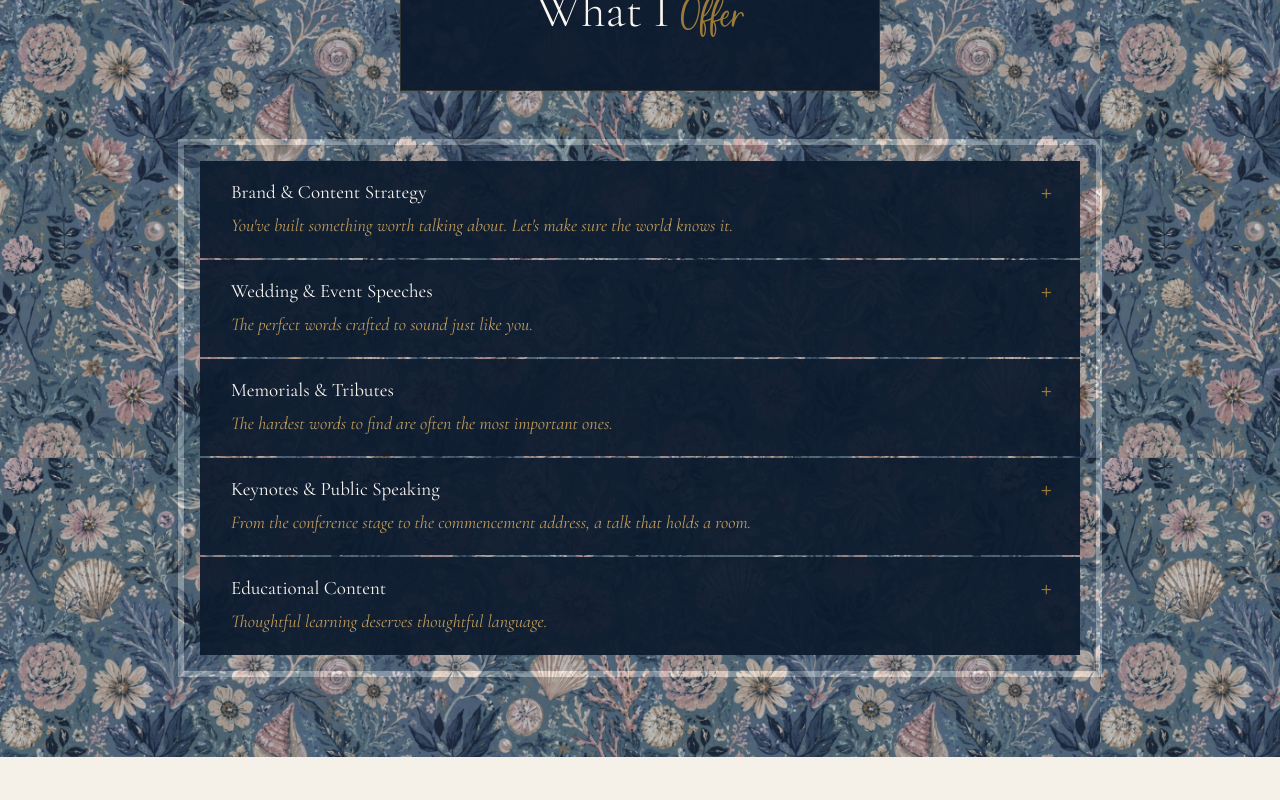
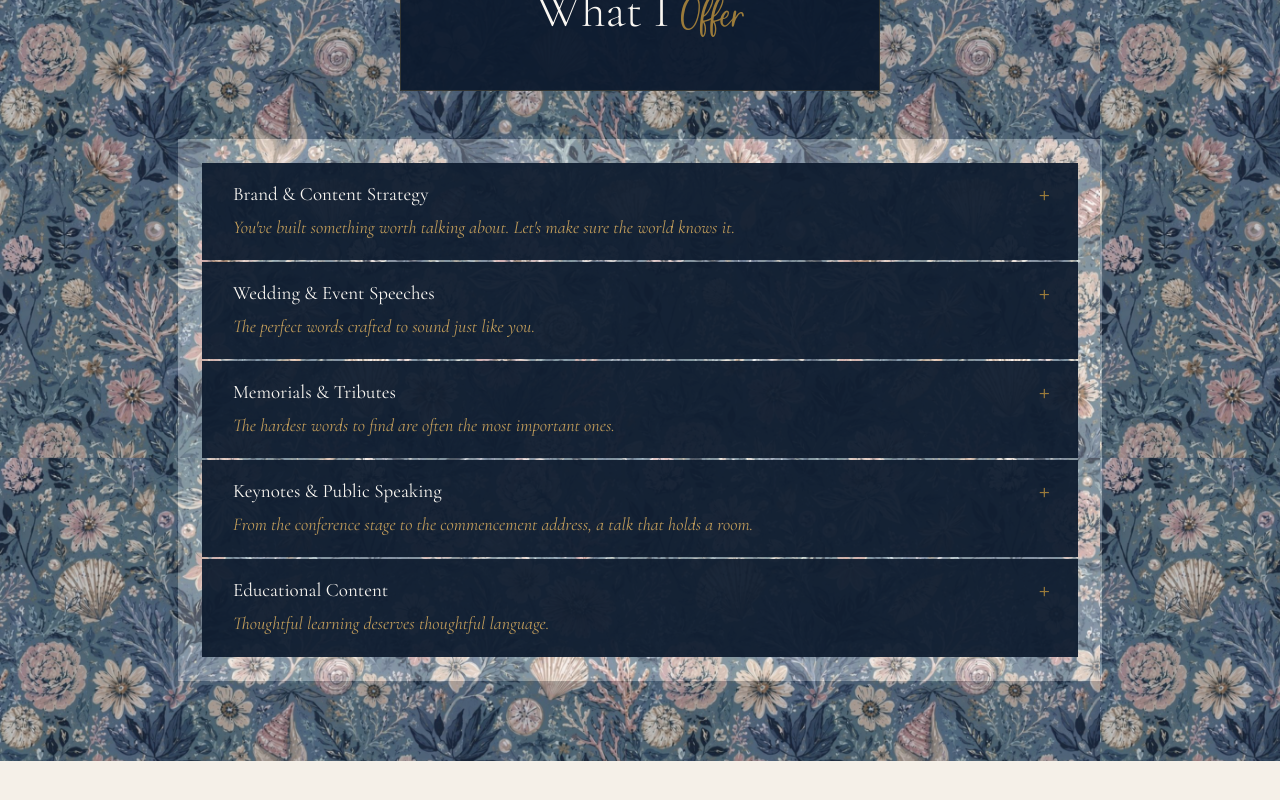
Before and after one commit to jmelnickmacdonald/anchoredprose, a Next.js app: page / in a window 1280 px wide. Shown: the part 1800-2600 px from the top of the page. Built offline with nearby package versions, Linux system fonts and the light colour scheme.

Commit message:
Update page.js

```diff
--- a/src/app/page.js
+++ b/src/app/page.js
@@ -234,7 +234,7 @@ export default function Home() {
             What I <span className="script-accent">Offer</span>
           </h2>
         </div>
-        <div style={{ padding: "16px", background: "transparent", border: "6px solid #FAF7F2", maxWidth: "924px", margin: "0 auto" }}>
+        <div style={{ padding: "24px", background: "#FAF7F2", maxWidth: "924px", margin: "0 auto" }}>
         <div className="services-grid" style={{ padding: "0", border: "none", background: "none", maxWidth: "100%" }}>
           {SERVICES.map((s, i) => (
             <div key={i} className={activeService === i ? 'service-card open' : 'service-card'} onClick={() => setActiveService(activeService === i ? null : i)}>
```
